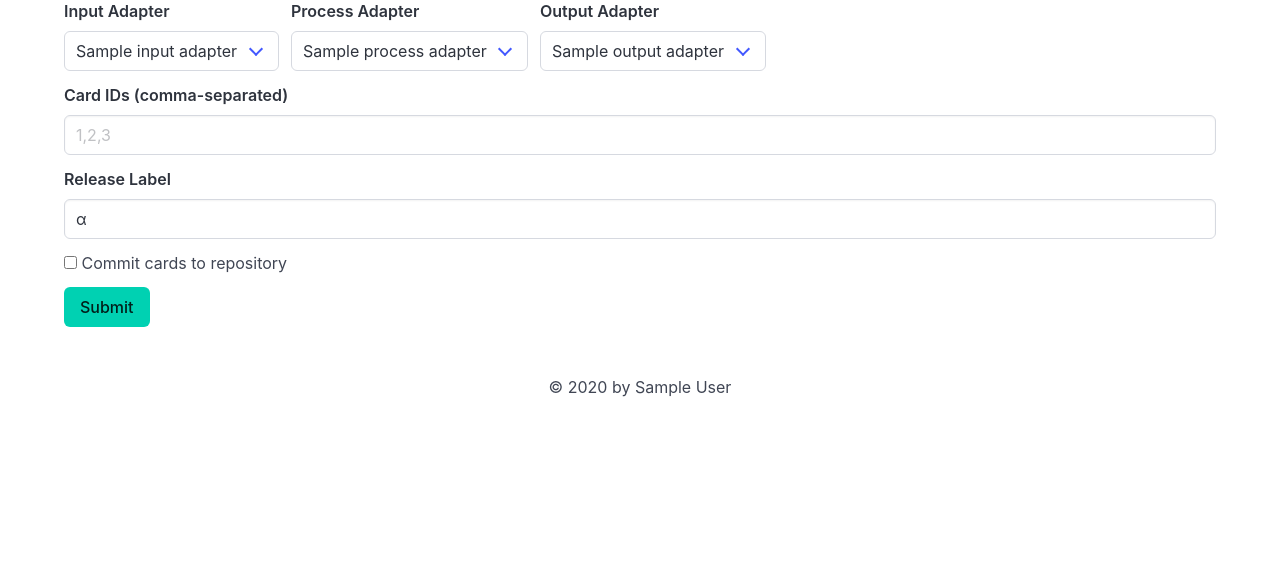
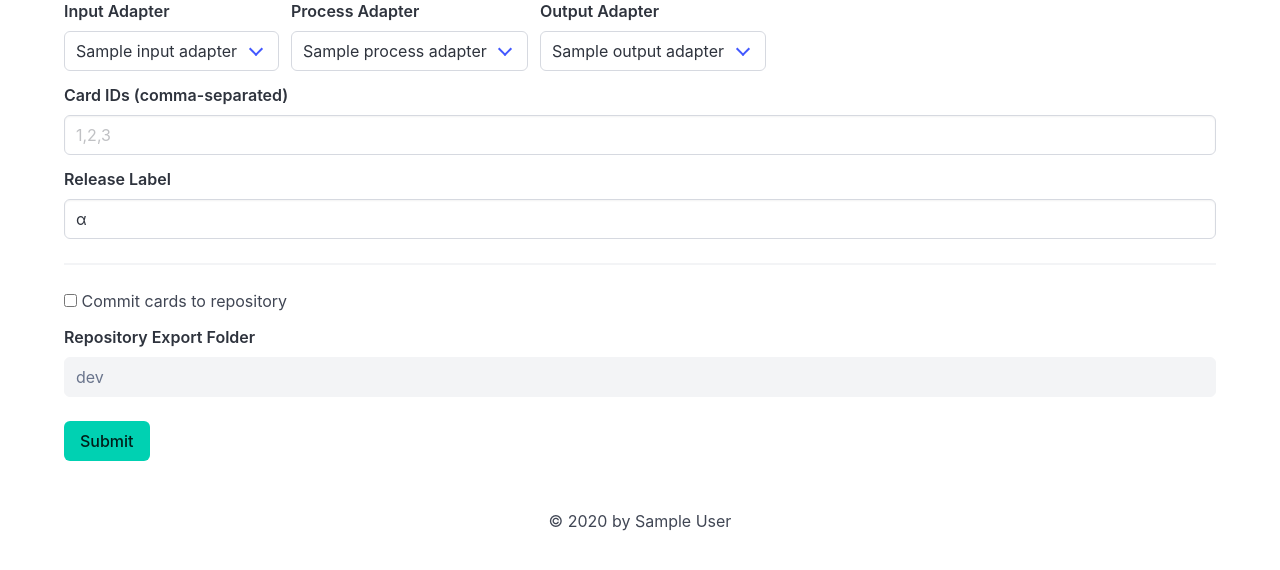
Before and after one commit to Itschotsch/tcg-maker-2, a FastAPI app: template app/web/templates/card_renderer.jinja in a window 1280 px wide. Shown: the part 161-731 px from the top of the page. Run offline with FastAPI, Linux system fonts and the light colour scheme; the template is opened without the code that fills it: most values are stand-ins (such as "Sample title", 1, 10 or a date in 2020); parts of the project's set-up code (start-up, migrations or seed data) failed here and were passed over.

Commit message:
Repository export folder

```diff
--- a/app/output/output_manager.py
+++ b/app/output/output_manager.py
@@ -3,9 +3,11 @@ from typing import List
 from output.output_adapter import OutputAdapter
 from output.csv_download_output_adapter import CSVDownloadOutputAdapter
 from output.lotus_output_adapter import LotusOutputAdapter
+from output.none_output_adapter import NoneOutputAdapter
 from output.zip_download_output_adapter import ZIPDownloadOutputAdapter
 
 adapters: List[OutputAdapter] = [
+    NoneOutputAdapter(),
     LotusOutputAdapter(),
     CSVDownloadOutputAdapter(),
     ZIPDownloadOutputAdapter(),
--- a/app/process/anor_process_adapter.py
+++ b/app/process/anor_process_adapter.py
@@ -53,8 +53,9 @@ class AnorProcessAdapter(ProcessAdapter):
         if repo_path and configuration.get("meta", {}).get("commit_to_repo"):
             png_source_dir: str = os.path.join(process_dir, "png")
             if os.path.exists(png_source_dir):
-                png_dest_dir: str = os.path.join(repo_path, "export", "png")
-                jpg_dest_dir: str = os.path.join(repo_path, "export", "jpg")
+                repo_export_folder = configuration.get("meta", {}).get("repo_export_folder") or ""
+                png_dest_dir: str = os.path.join(repo_path, "export", repo_export_folder, "png")
+                jpg_dest_dir: str = os.path.join(repo_path, "export", repo_export_folder, "jpg")
                 os.makedirs(png_dest_dir, exist_ok=True)
                 os.makedirs(jpg_dest_dir, exist_ok=True)
                 for file_name in os.listdir(png_source_dir):
--- a/app/web/card_renderer.py
+++ b/app/web/card_renderer.py
@@ -36,6 +36,7 @@ async def render_cards(request: Request):
     card_ids_str = form_data.get("card_ids")
     release_label = form_data.get("release_label")
     commit_to_repo = form_data.get("commit_to_repo") == "true"
+    repo_export_folder = form_data.get("repo_export_folder")
 
     # Find the selected input adapter
     input_adapter: input_manager.InputAdapter
@@ -74,6 +75,7 @@ async def render_cards(request: Request):
             "process_path": os.path.join(os.getcwd(), "process", _task_id),
             "output_path": os.path.join(os.getcwd(), "output"),
             "commit_to_repo": commit_to_repo,
+            "repo_export_folder": repo_export_folder,
         },
         "card": {
             "bleed": {
--- a/app/web/templates/card_renderer.jinja
+++ b/app/web/templates/card_renderer.jinja
@@ -53,6 +53,7 @@
             <input class="input" type="text" name="release_label" placeholder="α" value="α">
         </div>
     </fieldset>
+    <hr />
     <fieldset class="field">
         <div class="control">
             <label class="checkbox">
@@ -62,6 +63,23 @@
         </div>
     </fieldset>
     <fieldset class="field">
+        <label class="label">Repository Export Folder</label>
+        <div class="control">
+            <input id="repo-export-folder" class="input" type="text" name="repo_export_folder" placeholder="folder_name" value="dev">
+        </div>
+    </fieldset>
+    <script>
+        (function() {
+            const checkbox = document.querySelector('input[name="commit_to_repo"]');
+            const input = document.getElementById('repo-export-folder');
+            const updateState = function() {
+                input.disabled = !checkbox.checked;
+            };
+            checkbox.addEventListener('change', updateState);
+            updateState();
+        })();
+    </script>
+    <fieldset class="field mt-5">
       <div class="control">
         <button id="submit-btn" class="button is-primary" type="submit">Submit</button>
       </div>
```
Also changed, not shown: app/output/none_output_adapter.py (added, +16 -0 lines).
